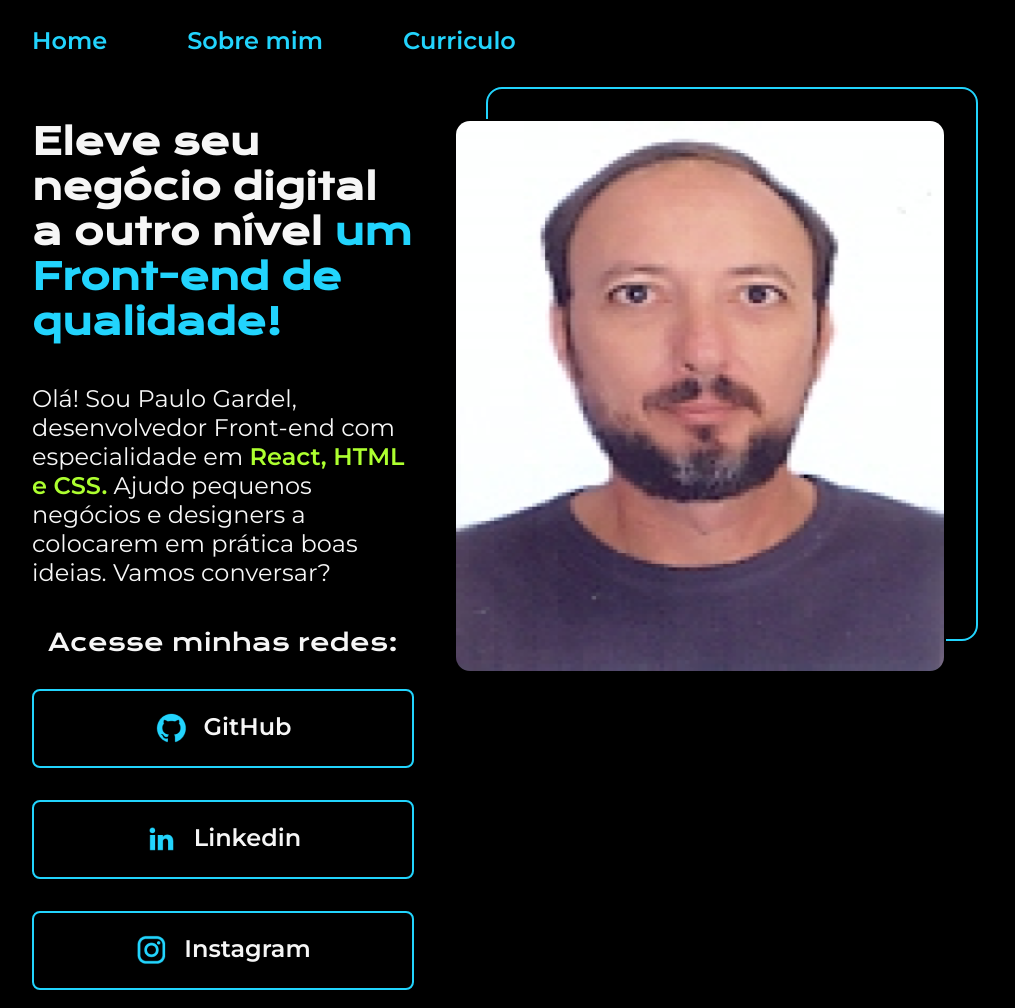
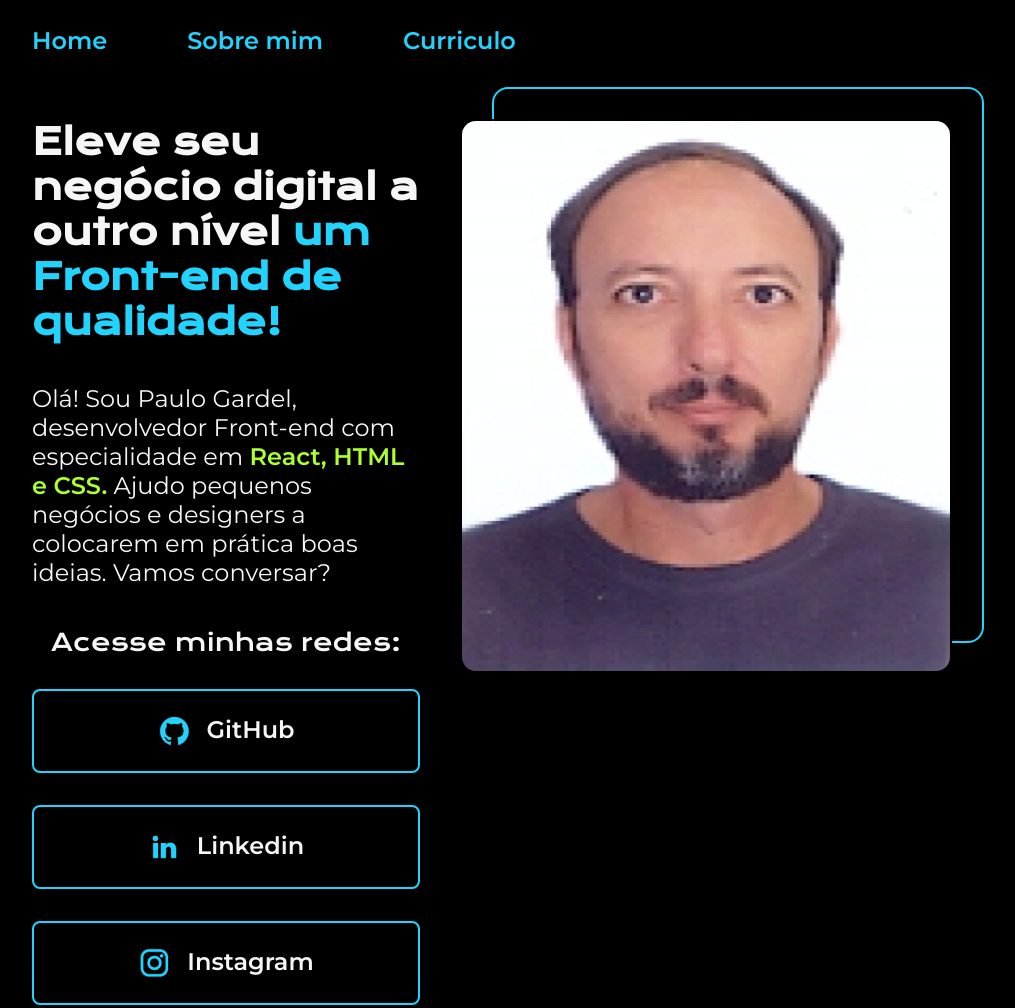
Before and after one commit to Paulo-Gardel/Portifolio, a plain HTML site: page index.html in a window 1280 px wide. Shown: the top 1008 px of the page, without its empty margins (160-1175 px from the left). Drawn offline with nearby package versions, Linux system fonts and the light colour scheme.

Commit message:
mudado de px para rem

```diff
--- a/resources/css/style.css
+++ b/resources/css/style.css
@@ -22,11 +22,11 @@ body {
 }
 .cabecalho__menu {
     display: flex;
-    gap: 80px;
+    gap: 5rem;
 }
 .cabecalho__menu__link {
     font-family: var(--fonte-secundaria);
-    font-size: 24px;
+    font-size: 1.5rem;
     font-weight: 600;
     color: var(--cor-terciaria);
     text-decoration: none;
@@ -39,24 +39,23 @@ body {
     display: flex;
     align-items: flex-start;
     justify-content: space-between;
-    gap: 40px;
+    gap: 2.5rem;
 }
 .apresentacao__conteudo {
-    width: 615px;
+    width: 38.5rem;
     display: flex;
     flex-direction: column;
-    gap: 40px;
-
+    gap: 2.5rem;
 }
 .apresentacao__conteudo__titulo {
-    font-size: 36px;
+    font-size: 2.25rem;
     font-family: var(--fonte-primaria);
 }
 .destaque-titulo {
     color: var(--cor-terciaria);
 }
 .apresentacao__conteudo__texto {
-    font-size: 24px;
+    font-size: 1.5rem;
     font-family: var(--fonte-secundaria);
 }
 .destaque-eu {
@@ -67,24 +66,24 @@ body {
     flex-direction: column;
     align-items: center;
     justify-content: space-between;
-    gap: 32px;
+    gap: 2rem;
 }
 .apresentacao__links__subtitulo{
     font-family: var(--fonte-primaria);
     font-weight: 400;
-    font-size: 24px;
+    font-size: 1.5rem;
 }
 .apresentacao__links__link {
     display: flex;
     justify-content: center;
-    gap: 16px;
+    gap: 1rem;
     border: 2px solid var(--cor-terciaria);
-    width: 378px;
+    width: 24rem;
     text-align: center;
-    border-radius: 8px;
-    font-size: 24px;
+    border-radius: 0.5rem;
+    font-size: 1.5rem;
     font-weight: 600;
-    padding: 21.5px 0;
+    padding: 1.5rem 0;
     text-decoration: none;
     color: var(--cor-secundaria);
     font-family: var(--fonte-secundaria);
@@ -93,32 +92,32 @@ body {
     background-color: #272727;
 }
 .bloco__imagem{
-    width: 488px;
-    height: 550px;
+    width: 30.5rem;
+    height: 34.5rem;
     position: relative;
     overflow: visible;
 }
 .imagem{
-    border-radius: 16px;
+    border-radius: 1rem;
     border:var(--cor-primaria) solid 2px;
     position: relative;
 }
 .moldura{
     width: 100%;
     height: 100%;
-    border-radius: 16px;
+    border-radius: 1rem;
     border: var(--cor-terciaria) solid 2px;
     position: absolute;
-    top: -32px;
-    left: 32px;
+    top: -2rem;
+    left: 2rem;
     z-index: -1;
 }
 .rodape{
-    padding: 24px;
+    padding: 1.5rem;
     color: var(--cor-primaria);
     background-color: var(--cor-terciaria);
     text-align: center;
     font-family: var(--fonte-secundaria);
     font-weight: 400;
-    font-size: 24px;
+    font-size: 1.5rem;
 }
```
